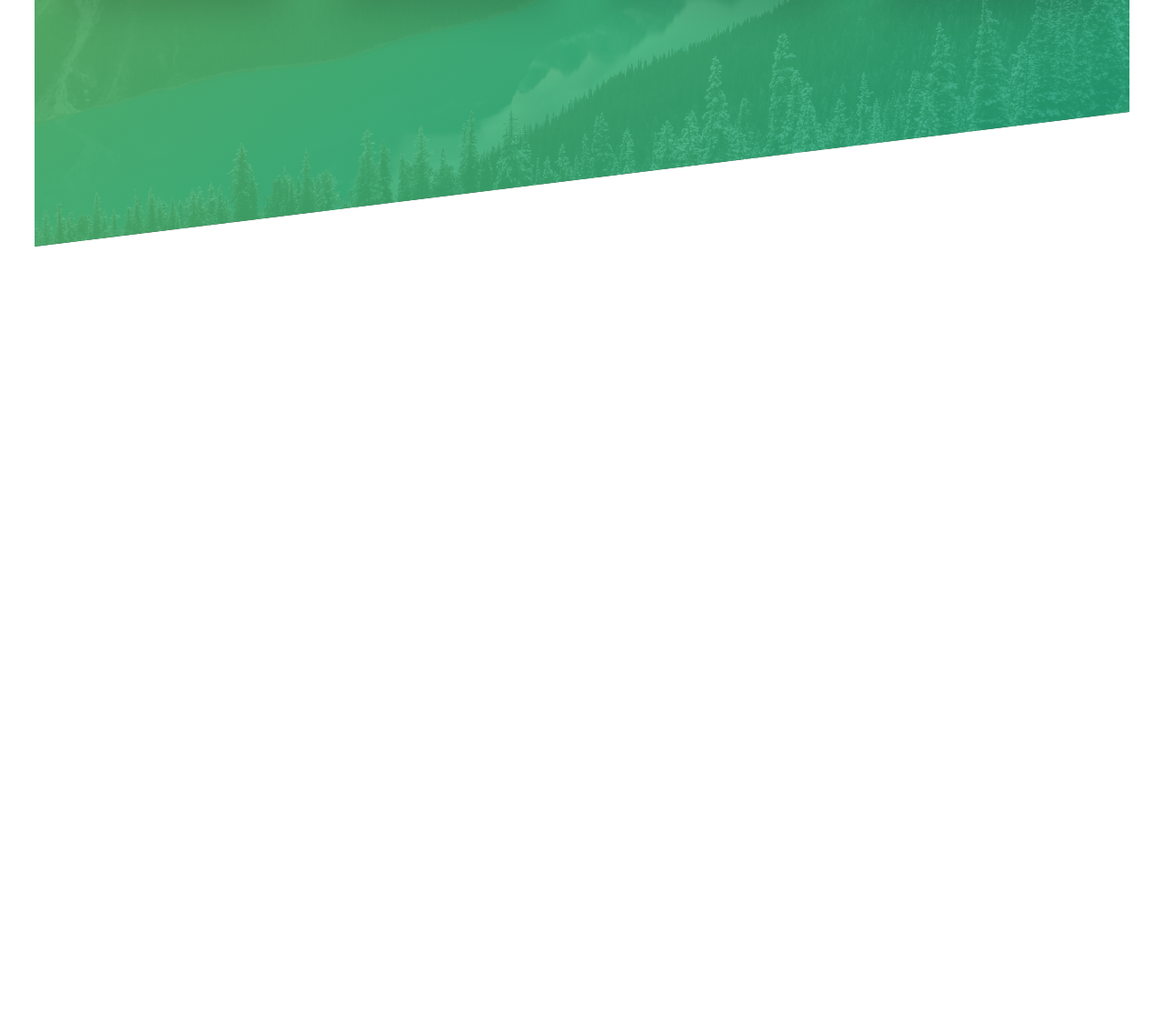
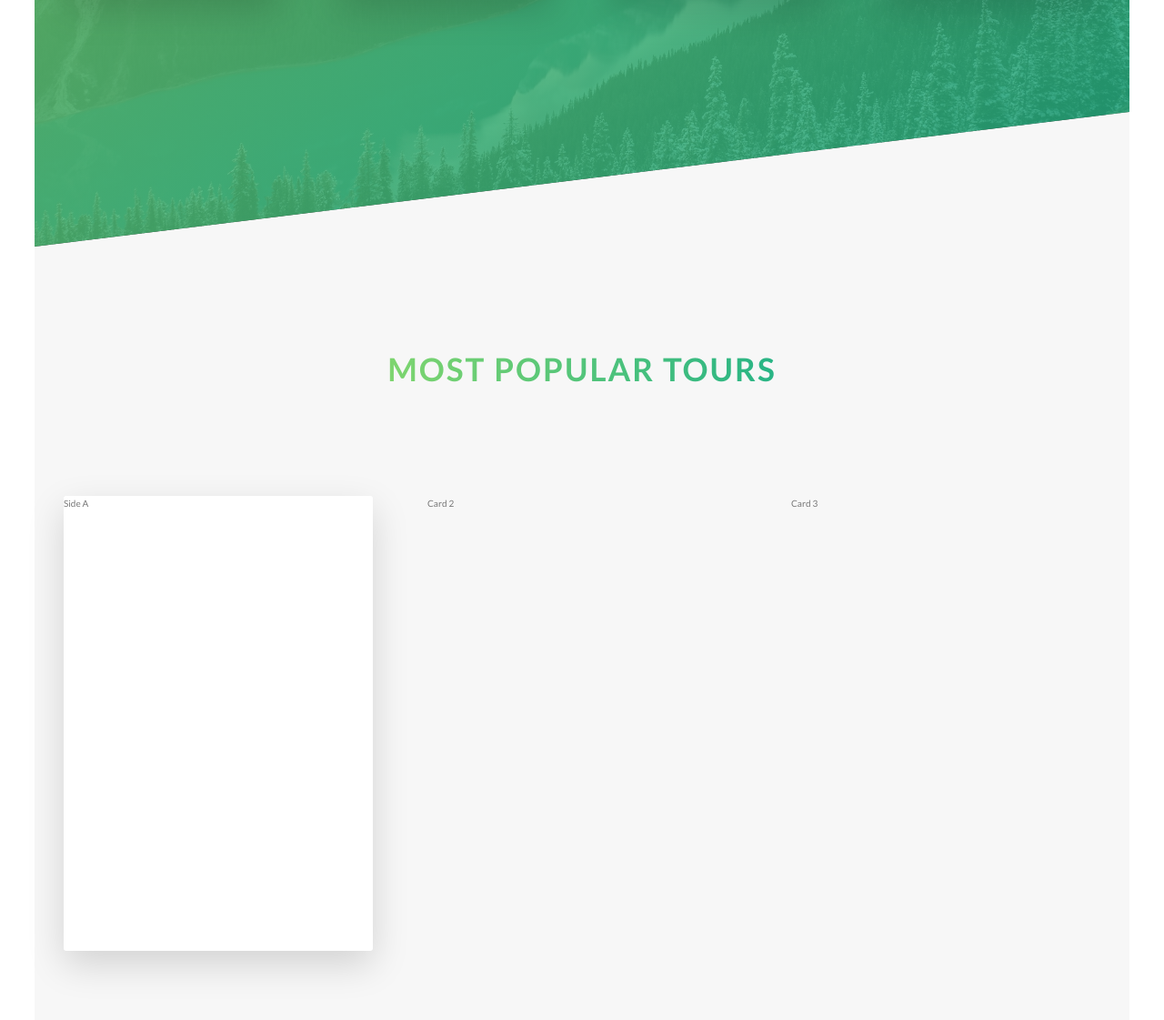
Before and after one commit to EricH77410/natours, a website: page index.html in a window 1280 px wide. Shown: the part 2077-3198 px from the top of the page at 91% size. Before the commit the page ends 2348 px from the top, so only its background shows below. Drawn offline with Linux system fonts and the light colour scheme.

Commit message:
start add tours section

```diff
--- a/index.html
+++ b/index.html
@@ -105,6 +105,37 @@
                     </div>
                 </div>
             </section>
+
+            <section class="section-tours">
+                <div class="u-center-text u-margin-bottom-big">
+                    <h2 class="heading-secondary">
+                        Most popular tours
+                    </h2>
+                </div>
+                <div class="row">
+                    <div class="col-1-of-3">
+                        <div class="card">
+                            <div class="card__side card__side--front">
+                                Side A
+                            </div>
+                            <div class="card__side card__side--back card__side--back-1">
+                                Side B
+                            </div>
+                        </div>
+                    </div>
+                    <div class="col-1-of-3">
+                        <div class="card">
+                            Card 2
+                        </div>
+                    </div>
+                    <div class="col-1-of-3">
+                        <div class="card">
+                            Card 3
+                        </div>
+                    </div>
+                </div>
+            </section>
+
         </main>
         <!--
         <section class="grid-test">
--- a/sass/abstracts/_mixins.scss
+++ b/sass/abstracts/_mixins.scss
@@ -5,3 +5,7 @@
         clear: both;
     }
 }
+
+@mixin shadow {
+    box-shadow:  0 1.5rem 4rem rgba($color-black, .15);
+}
--- a/sass/abstracts/_variables.scss
+++ b/sass/abstracts/_variables.scss
@@ -12,6 +12,11 @@ $color-grey-dark: #777;
 $color-white: #fff;
 $color-black: #000;
 
+$color-secondary-light: #ffb900;
+$color-secondary-dark: #ff7730;
+
+$color-tertiary-light: #2998ff;
+$color-tertiary-dark: #5643fa;
 
 // Grid
 $grid-width: 114rem;
--- /dev/null
+++ b/sass/components/_card.scss
@@ -0,0 +1,44 @@
+.card {
+
+    //perpesctive
+    perspective: 150rem;
+    -moz-perspective:150rem;
+    position: relative;
+    height: 50rem;
+
+    &__side {
+        background-color: orangered;
+        height: 50rem;
+        transition: all .8s ease;
+        position: absolute;
+        top: 0;
+        left: 0;
+        width: 100%;
+        backface-visibility: hidden;
+        border-radius: 3px;
+        //box-shadow:  0 1.5rem 4rem rgba($color-black, .15);
+        @include shadow;
+
+        &--front {
+            background-color: $color-white;
+        }
+
+        &--back {
+            transform: rotateY(180deg);
+
+            &-1 {
+                background-image: linear-gradient(to right bottom, $color-secondary-light,$color-secondary-dark);
+            }
+        }
+    }
+
+
+    &:hover &__side--front {
+        transform: rotateY(180deg);
+    }
+
+    &:hover &__side--back {
+        transform: rotateY(0);
+    }
+
+}
--- a/sass/components/_feature-box.scss
+++ b/sass/components/_feature-box.scss
@@ -5,7 +5,8 @@
     padding: 2.5rem;
     text-align: center;
     border-radius: 3px;
-    box-shadow: 0 1.5rem 4rem rgba($color-black, .15);
+    //box-shadow: 0 1.5rem 4rem rgba($color-black, .15);
+    @include shadow;
     transition: transform .3s;
 
     &__icon {
--- a/sass/main.scss
+++ b/sass/main.scss
@@ -10,6 +10,7 @@
 @import 'components/button';
 @import 'components/composition';
 @import 'components/feature-box';
+@import 'components/card';
 @import 'layout/header';
 @import 'layout/grid';
 
--- a/sass/pages/_home.scss
+++ b/sass/pages/_home.scss
@@ -22,3 +22,9 @@
     }
 
 }
+
+.section-tours {
+    background-color: $color-grey-ligth-1;
+    padding: 25rem 0 50rem 0;
+    margin-top: -10rem;
+}
```
Also changed, not shown: css/style.css.
